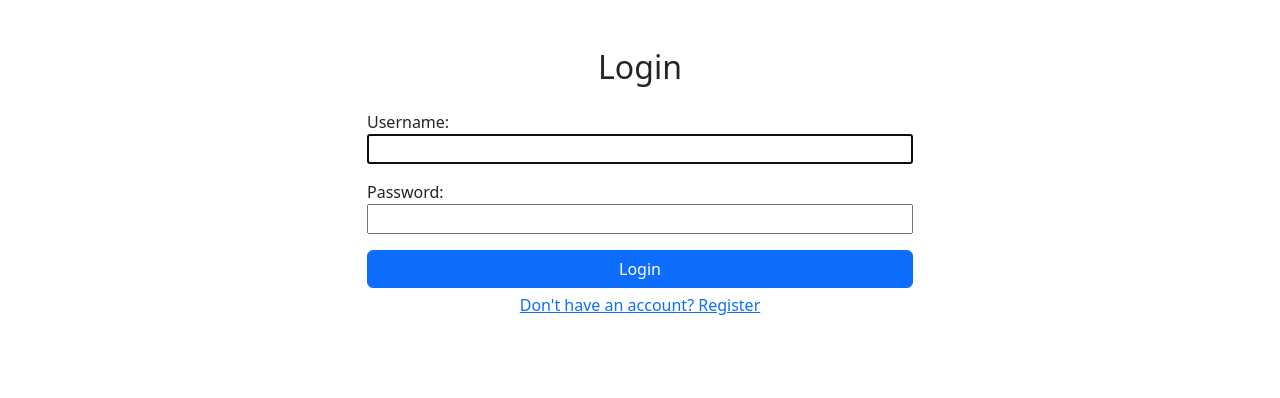
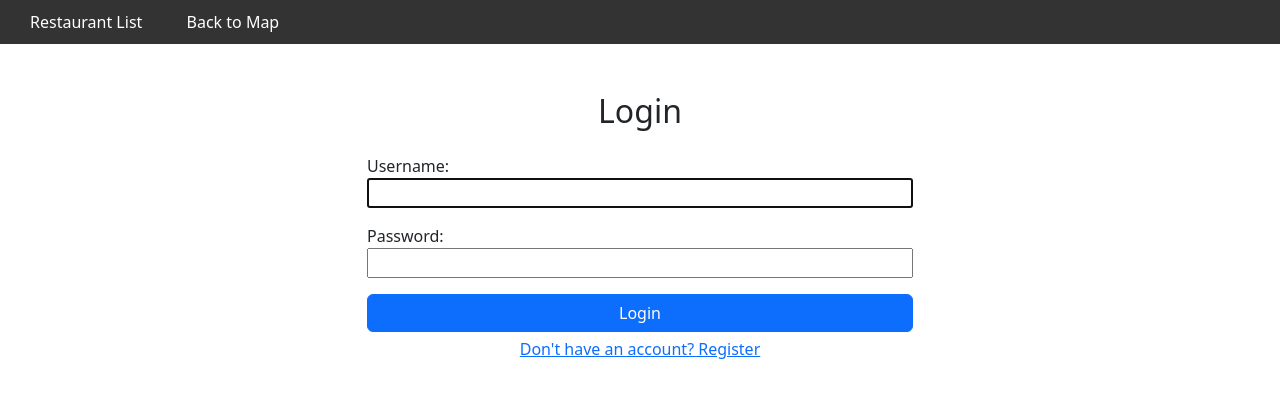
Before and after one commit to anyakhosla/Foodie, a Django app: a page that uses foodie/templates/base.html in a window 1280 px wide. Shown: the top 398 px of the page. Run offline with Django 5.2, Linux system fonts and the light colour scheme.

Commit message:
added navbar to user page

```diff
--- a/foodie/templates/base.html
+++ b/foodie/templates/base.html
@@ -1,3 +1,4 @@
+{% load static %}
 <!DOCTYPE html>
 <html lang="en">
 <head>
@@ -8,8 +9,20 @@
     <link href="https://cdn.jsdelivr.net/npm/bootstrap@5.3.0-alpha1/dist/css/bootstrap.min.css" rel="stylesheet">
 
     <script src="https://cdn.jsdelivr.net/npm/bootstrap@5.3.0-alpha1/dist/js/bootstrap.bundle.min.js"></script>
+    <link rel="stylesheet" href="{% static 'base.css' %}">
 </head>
 <body>
+    <div class="navbar">
+        <div class="nav-left">
+            <a href="{% url 'foodie:restaurant_list' %}">Restaurant List</a>
+            <a href="{% url 'foodie:mapView' %}">Back to Map</a>
+        </div>
+        {% if loggedIn %}
+            <div class="nav-right">
+                <a href="{% url 'foodie:user_profile_page' %}">User Page</a>
+            </div>
+        {% endif %}
+    </div>
     <div class="container">
         {% block content %}
         {% endblock %}
--- /dev/null
+++ b/mysite/static/base.css
@@ -0,0 +1,16 @@
+.navbar {
+    display: flex;
+    justify-content: space-between;
+    align-items: center;
+    background-color: #333;
+    padding: 10px;
+}
+.navbar a {
+    color: white;
+    text-decoration: none;
+    padding: 14px 20px;
+}
+/* .navbar a:hover {
+    background-color: #ddd;
+    color: black;
+} */
```
Also changed, not shown: foodie/templates/foodie/restaurant_detail.html (+14 -4 lines), mysite/static/restaurantPage.css (+1 -18 lines).
